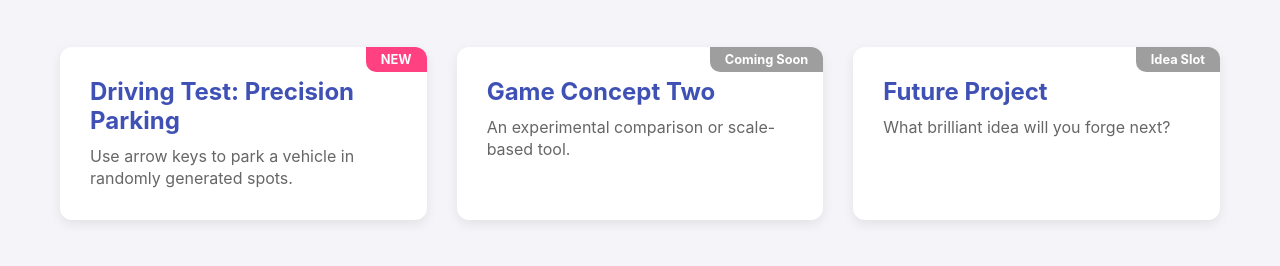
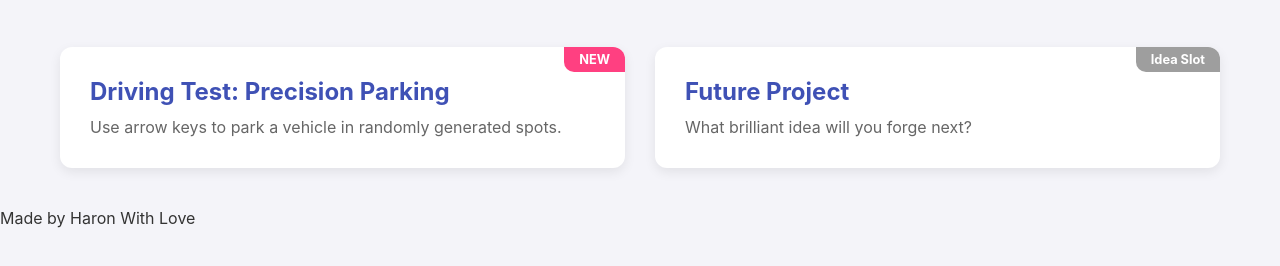
Before and after one commit to Harr20000/GameForge, a plain HTML site: page index.html in a window 1280 px wide. Shown: the part 172-438 px from the top of the page. Drawn offline with Linux system fonts and the light colour scheme.

Commit message:
Update index.html

```diff
--- a/index.html
+++ b/index.html
@@ -36,12 +36,6 @@
                 <div class="tag">NEW</div>
             </a>
 
-            <a href="games/game-name-2/index.html" class="game-card">
-                <h2>Game Concept Two</h2>
-                <p>An experimental comparison or scale-based tool.</p>
-                <div class="tag coming-soon">Coming Soon</div>
-            </a>
-
             <a href="#" class="game-card placeholder">
                 <h2>Future Project</h2>
                 <p>What brilliant idea will you forge next?</p>
@@ -51,6 +45,10 @@
         </section>
     </main>
 
+    <footer class="main-footer">
+        <p>Made by Haron With Love</p>
+    </footer>
+
     <script src="main.js"></script>
 </body>
 </html>
```
